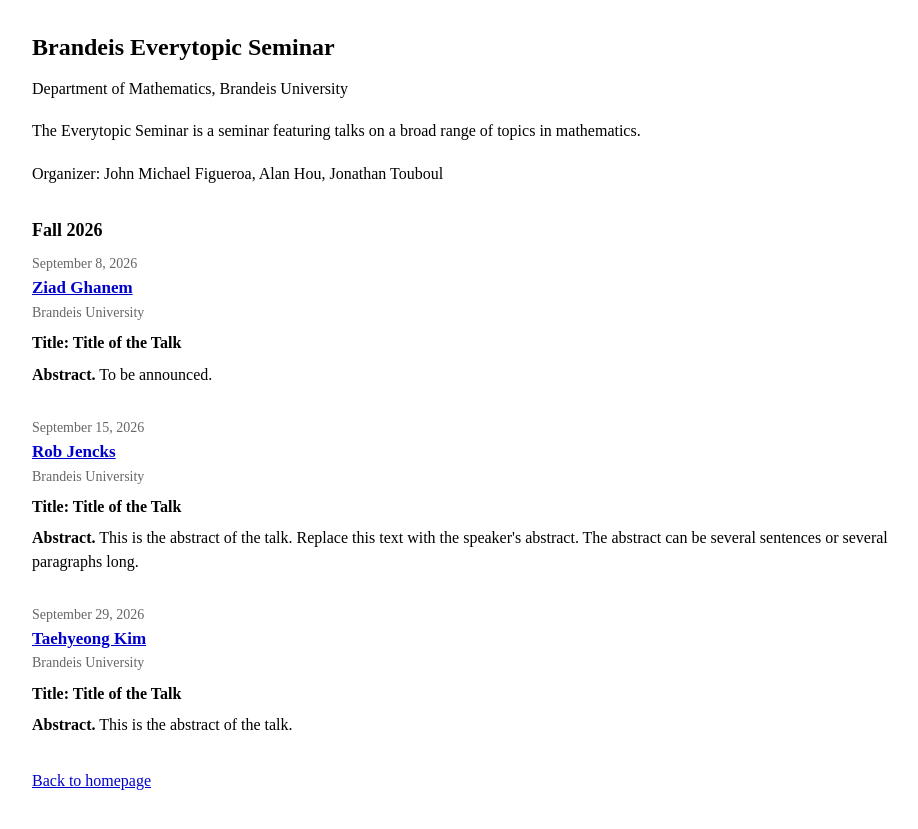
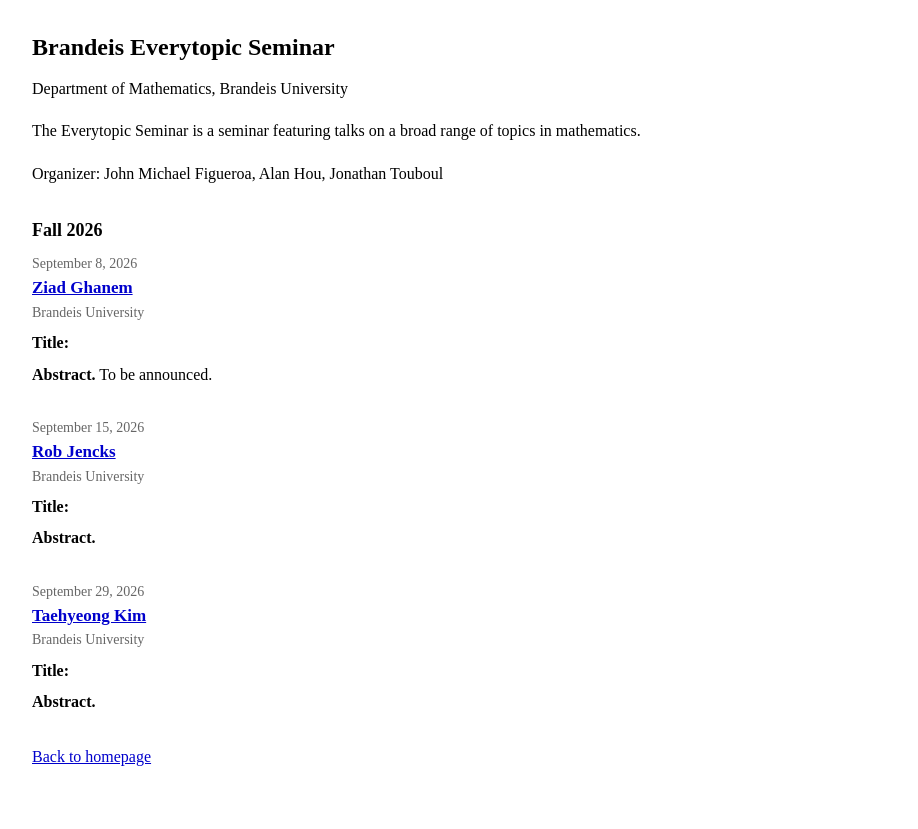
Before and after one commit to axhou/axhou.github.io, a Jekyll site: the page everytopic.html, which Jekyll copies as it is, in a window 1280 px wide. Shown: the top 829 px of the page, without its empty margins (8-926 px from the left). Built offline with Jekyll 4.4.1, drawn with Linux system fonts in a browser that asks for light colours.

Commit message:
Update everytopic.html

```diff
--- a/everytopic.html
+++ b/everytopic.html
@@ -133,7 +133,7 @@
     </div>
 
     <div class="title">
-      Title: Title of the Talk
+      Title:
     </div>
 
     <p class="abstract">
@@ -162,14 +162,12 @@
     </div>
 
     <div class="title">
-      Title: Title of the Talk
+      Title:
     </div>
 
     <p class="abstract">
       <span class="abstract-label">Abstract.</span>
-      This is the abstract of the talk. Replace this text with the
-      speaker's abstract. The abstract can be several sentences or
-      several paragraphs long.
+
     </p>
 
   </div>
@@ -194,12 +192,12 @@
     </div>
 
     <div class="title">
-      Title: Title of the Talk
+      Title:
     </div>
 
     <p class="abstract">
       <span class="abstract-label">Abstract.</span>
-      This is the abstract of the talk.
+
     </p>
 
   </div>
```
